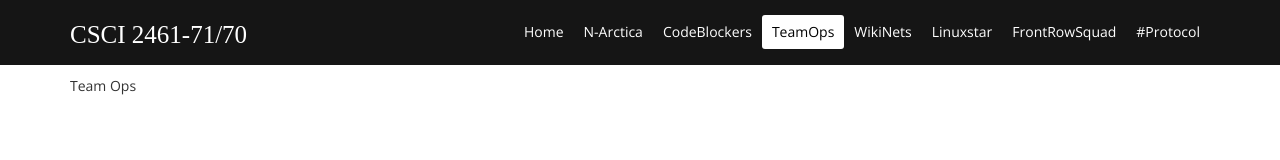
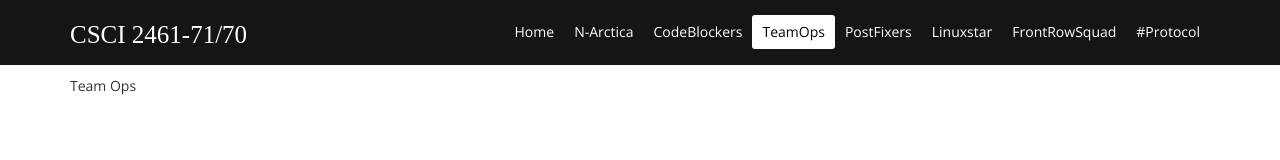
Before and after one commit to taimaishuze/Linux-Project-Repository, a plain HTML site: page teamOps.html in a window 1280 px wide. Drawn offline with nearby package versions, Linux system fonts and the light colour scheme.

Commit message:
Update teamOps.html
added postfixers info

```diff
--- a/teamOps.html
+++ b/teamOps.html
@@ -31,7 +31,7 @@
                         <li><a href="nartica.html">N-Arctica</a></li>
                         <li><a href="codeBlockers.html">CodeBlockers</a></li>
                         <li class="active"><a href="teamOps.html">TeamOps</a></li>
-                        <li><a href="wikinets.html">WikiNets</a></li>
+                        <li><a href="wikinets.html">PostFixers</a></li>
                         <li><a href="linuxstar.html">Linuxstar</a></li>
                         <li><a href="FrontRowSquad.html">FrontRowSquad</a></li>
                         <li><a href="Protocol.html">#Protocol</a></li>
```
